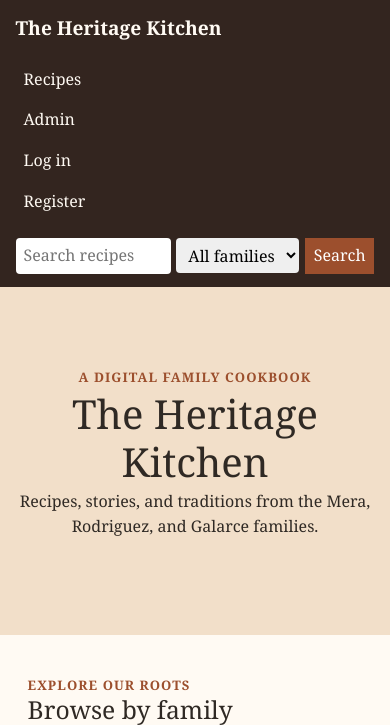
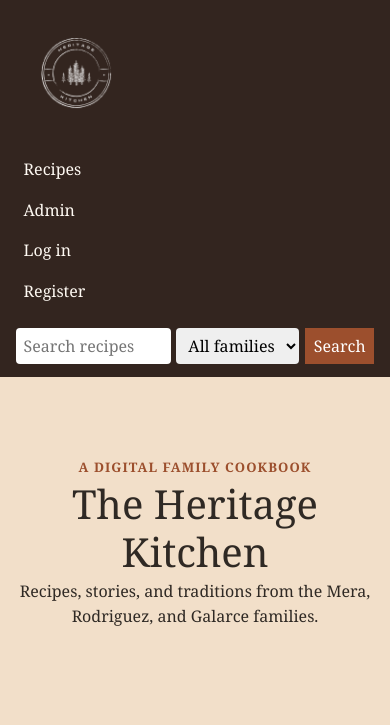
Before and after one commit to mmera21/heritage-kitchen, a PHP site: page /index.php in a window 390 px wide. Shown: the top 725 px of the page. Run offline with PHP 8.4, Linux system fonts and the light colour scheme; data that the repository does not hold is empty.

Commit message:
Add responsive transparent logo to site header
Replace the text brand with a transparent PNG logo, improve its contrast on the dark header, and add responsive sizing for desktop and mobile devices.

```diff
--- a/header.php
+++ b/header.php
@@ -25,7 +25,9 @@ if (isset($db) && $db instanceof PDO) {
 <body>
     <header class="site-header">
         <div class="container nav">
-            <a class="brand" href="<?php echo e($application_base_url); ?>/index.php">The Heritage Kitchen</a>
+            <a class="brand" href="<?php echo e($application_base_url); ?>/index.php" aria-label="The Heritage Kitchen — Home">
+                <img src="<?php echo e($application_base_url); ?>/assets/heritage-kitchen-logo.png" alt="The Heritage Kitchen">
+            </a>
             <nav class="navbar navbar-expand-lg p-0" aria-label="Main navigation">
                 <div class="navbar-nav">
                     <a class="nav-link px-2" href="<?php echo e($application_base_url); ?>/index.php">Recipes</a>
--- a/style.css
+++ b/style.css
@@ -36,10 +36,21 @@ a {
 .visually-hidden { position: absolute; width: 1px; height: 1px; padding: 0; margin: -1px; overflow: hidden; clip: rect(0, 0, 0, 0); white-space: nowrap; border: 0; }
 
 .brand {
+    display: inline-flex;
+    flex: 0 0 auto;
+    align-items: center;
     color: #fffaf3;
     font-size: 1.2rem;
     font-weight: bold;
     text-decoration: none; }
+
+.brand img {
+    display: block;
+    width: 150px;
+    height: 150px;
+    filter: brightness(0) invert(1);
+    object-fit: contain;
+}
 
 nav {
     display: flex;
@@ -231,4 +242,4 @@ textarea { min-height: 130px; }
     margin-top: 3rem;
     padding: 1rem 0; }
 
-@media (max-width: 600px) { .form-row, .sort-form { grid-template-columns: 1fr; } .section-heading, .nav { align-items:flex-start; flex-direction:column; padding: .8rem 0; } .site-search input { width: 100%; } table { font-size: .86rem; } }
+@media (max-width: 600px) { .form-row, .sort-form { grid-template-columns: 1fr; } .section-heading, .nav { align-items:flex-start; flex-direction:column; padding: .8rem 0; } .brand img { width: 120px; height: 120px; } .site-search input { width: 100%; } table { font-size: .86rem; } }
```
Also changed, not shown: assets/heritage-kitchen-logo.png (added).
